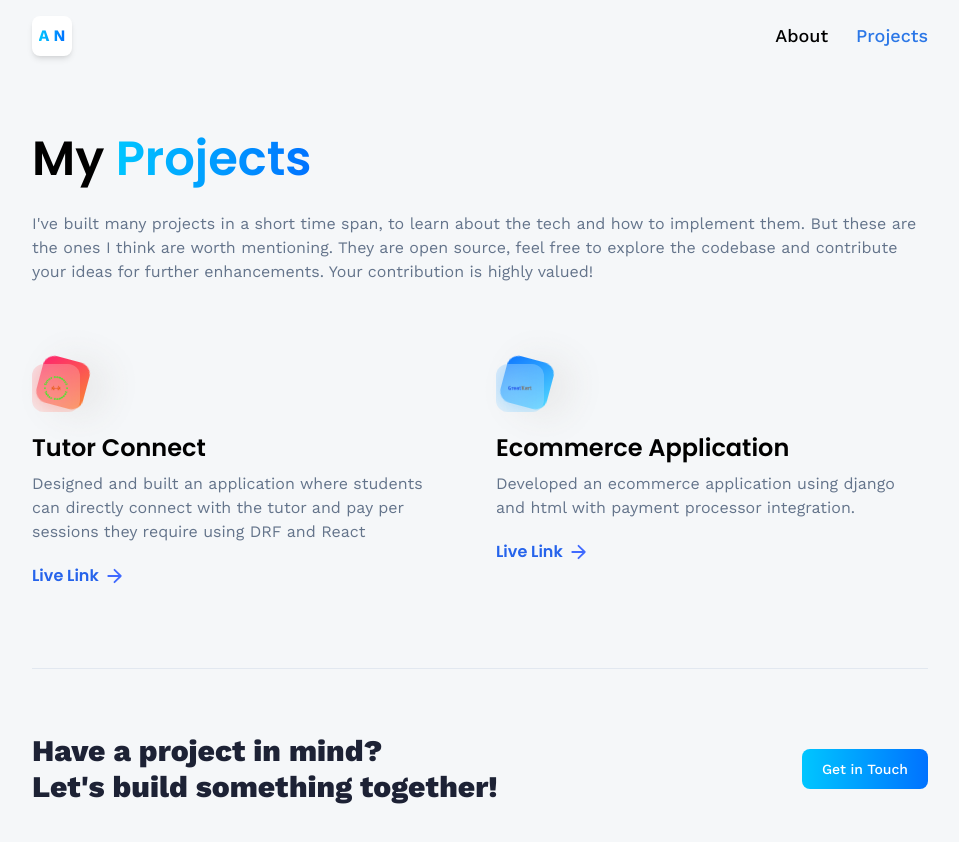
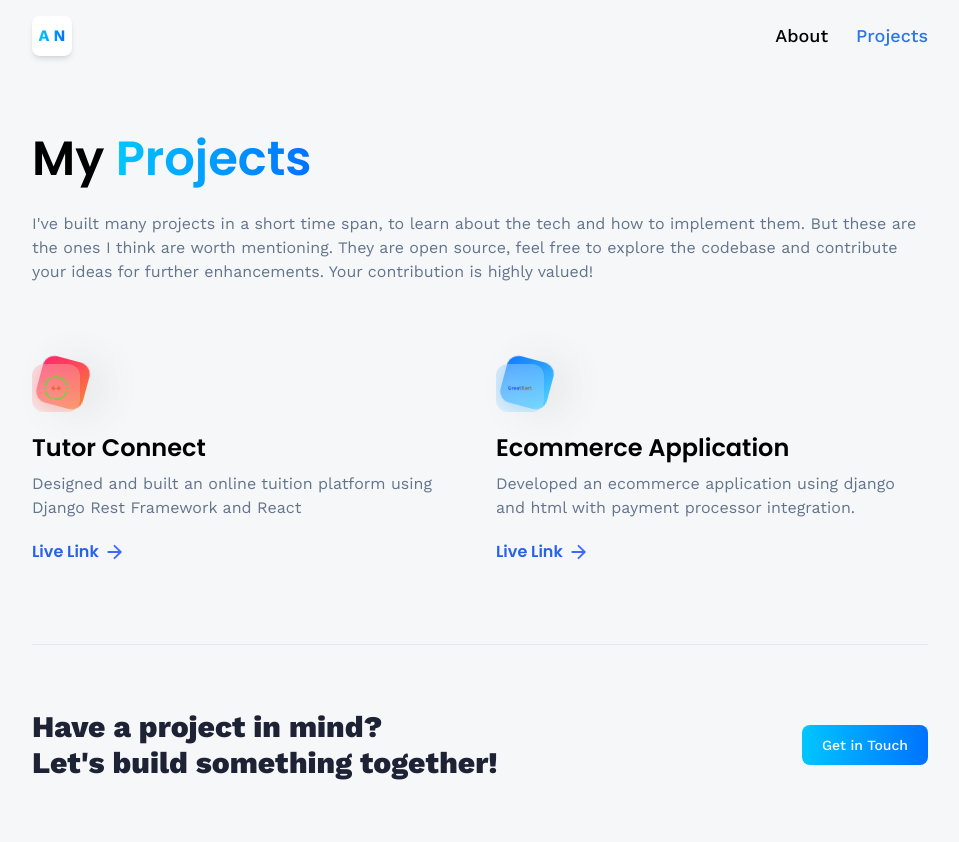
Before and after one commit to Aditya-Naresh/Portfolio, a React (Vite) app: page /projects in a window 1280 px wide. Shown: the top 842 px of the page, without its empty margins (160-1119 px from the left). Built offline with nearby package versions, Linux system fonts and the light colour scheme.

Commit message:
Updated projects

```diff
--- a/src/constants/index.js
+++ b/src/constants/index.js
@@ -200,7 +200,7 @@ export const projects = [
         iconUrl: tutorconnect,
         theme: 'btn-back-orange',
         name: 'Tutor Connect',
-        description: 'Designed and built an application where students can directly connect with the tutor and pay per sessions they require using DRF and React',
+        description: 'Designed and built an online tuition platform using Django Rest Framework and React',
         link: 'https://tutor-connect-aditya.vercel.app/',
     },
 
```
